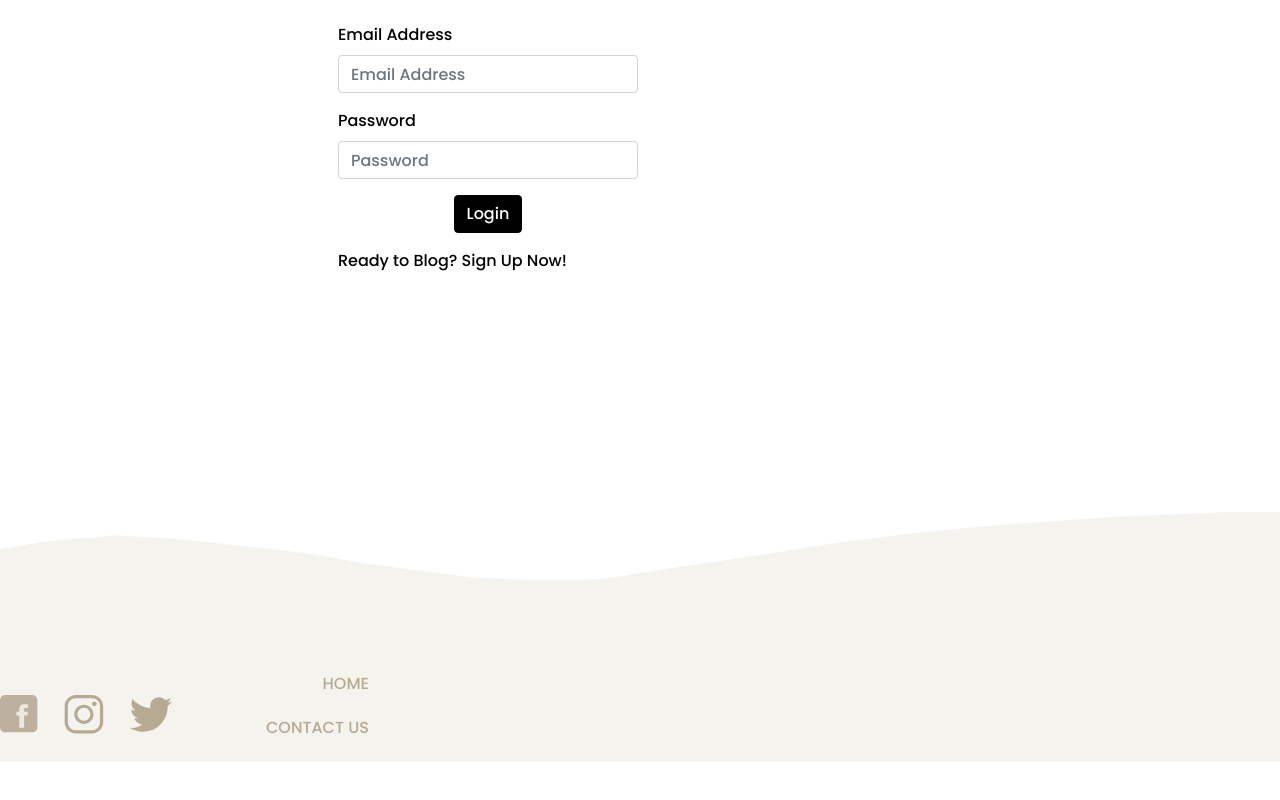
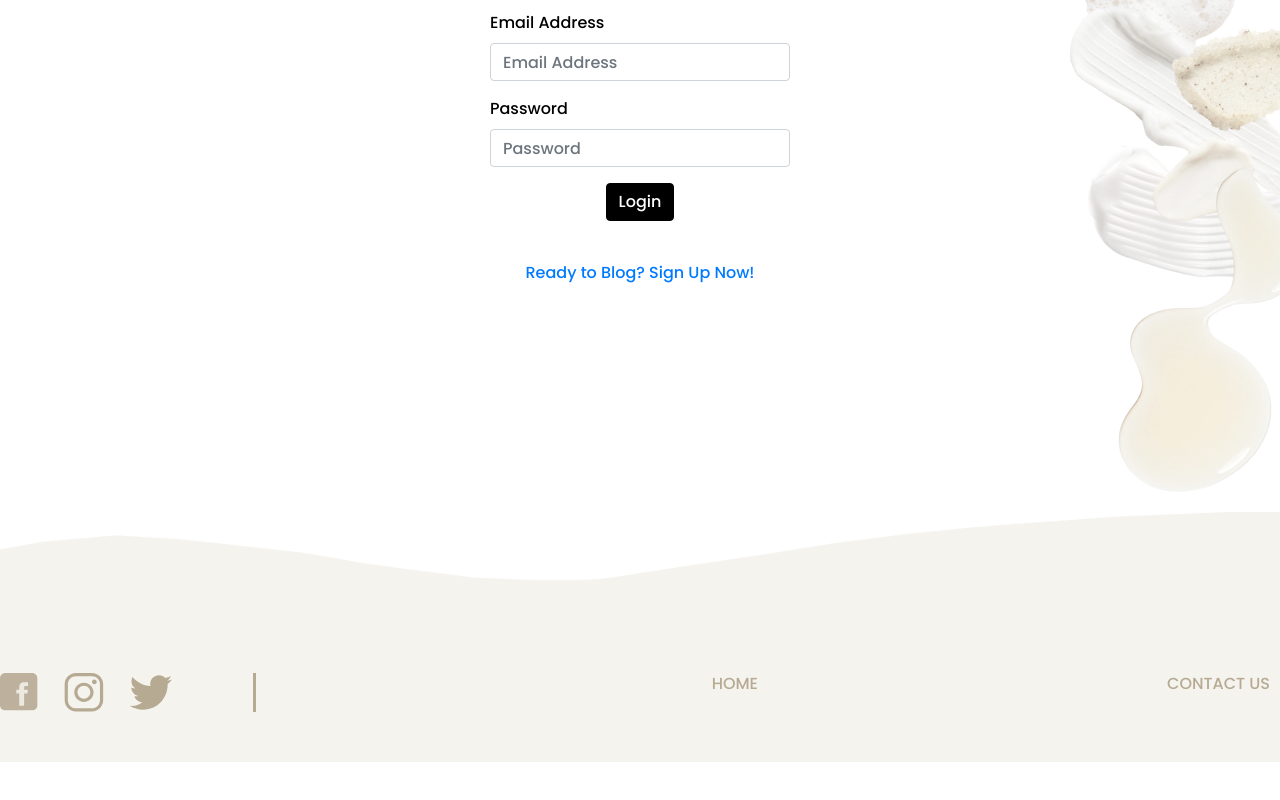
Before and after one commit to kendrinab/kendra-b-final-project, a React (Create React App) app in the folder client/: page /login in a window 1280 px wide. Shown: the part 350-1150 px from the top of the page. After the commit the page ends 1112 px from the top, so only its background shows below. Built offline with nearby package versions, Linux system fonts and the light colour scheme.

Commit message:
updating login/profile

```diff
--- a/client/src/App.css
+++ b/client/src/App.css
@@ -101,8 +101,15 @@ LOGIN
   border-color: black;
 }
 
-.mt-4 {
+/* .mt-4 {
   color: #000;
+} */
+
+.login-container {
+  background-image: url(./images/sidebackground.png);
+  background-repeat: no-repeat;
+  background-position: bottom right;
+  background-size: auto;
 }
 
 /*===================
@@ -169,6 +176,7 @@ footer {
   background-image: url(./images/footer.png);
   background-repeat: no-repeat;
   background-size: cover;
+  position: absolute;
   width: 100%;
   height: 250px;
   bottom: 0;
@@ -181,7 +189,7 @@ footer .middle {
 }
 
 footer .social-media {
-  border-right: 3px;
+  border-right: 3px solid #b6aa93;
   width: 20%;
 }
 
@@ -195,6 +203,14 @@ footer ul li {
   text-align: right;
 }
 
+footer ul {
+  background-color: transparent !important;
+  justify-content: space-between !important;
+  width: 80%;
+  display: flex;
+  justify-content: space-evenly;
+}
+
 footer ul a {
   color: #b6aa93;
 }
--- a/client/src/components/Login.jsx
+++ b/client/src/components/Login.jsx
@@ -27,8 +27,8 @@ const Login = ({ history }) => {
     }
   };
   return (
-    <Container className="container d-flex flex-column align-items-center justify-content-center fullscreen">
-      <div className="login-container">
+    <div className="login-container">
+      <Container className="container d-flex flex-column align-items-center justify-content-center fullscreen">
         <h1 className="mb-4">Welcome Back, CLN +Blogger!</h1>
         <Form style={{ width: 300 }} onSubmit={handleLogin}>
           <Form.Group>
@@ -58,8 +58,8 @@ const Login = ({ history }) => {
         <Link className="mt-4" to="/signup">
           Ready to Blog? Sign Up Now!
         </Link>
-      </div>
-    </Container>
+      </Container>
+    </div>
   );
 };
 
--- a/client/src/pages/Profile.jsx
+++ b/client/src/pages/Profile.jsx
@@ -3,8 +3,6 @@ import { Container, Image, Button } from 'react-bootstrap';
 import { AppContext } from '../context/AppContext';
 import axios from 'axios';
 import swal from 'sweetalert';
-import DropDownBar from '../components/DropDownBar';
-// import PostForm from '../components/PostForm';
 
 const Profile = ({ history: { push } }) => {
   const { currentUser, setCurrentUser, setLoading } = useContext(AppContext);
@@ -69,7 +67,6 @@ const Profile = ({ history: { push } }) => {
   };
   return (
     <>
-      <DropDownBar />
       <Container className="d-flex justify-content-center align-items-center flex-column">
         <h1 className="mt-4">CLN +ALT Blog Profile Info</h1>
         <div className="mt-4">
```
Also changed, not shown: 1 other file (tests, documents, lock files or other folders).
